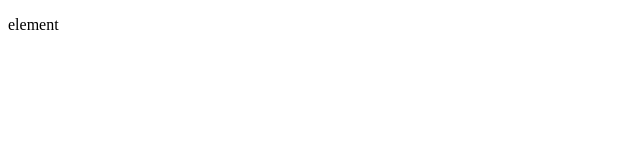
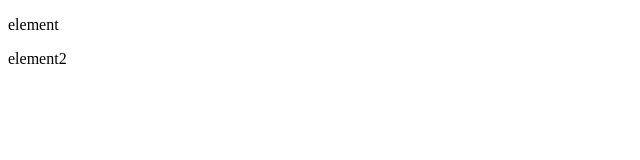
Before and after one commit to MKo83/Warsztaty, a plain HTML site: page index.html in a window 1280 px wide. Shown: the full height of the page, 0-640 px from the left. Drawn offline with Linux system fonts and the light colour scheme.

Commit message:
nowe funkcjonalności

```diff
--- a/index.html
+++ b/index.html
@@ -3,9 +3,9 @@
 
 <body>
 
-<p>
-    element
-</p>
+<p>element</p>
+
+<p>element2</p>
 
 </body>
 
```
